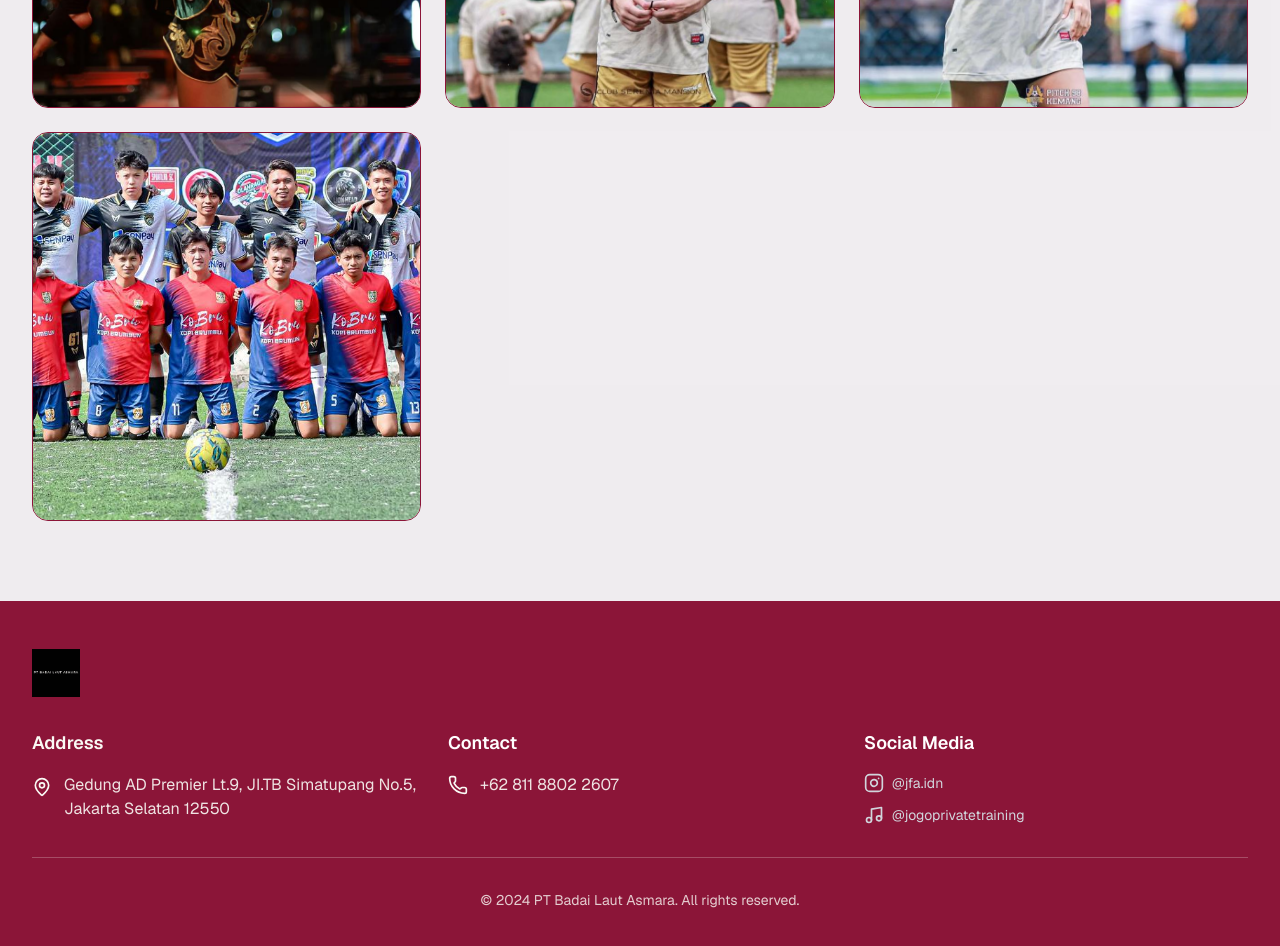
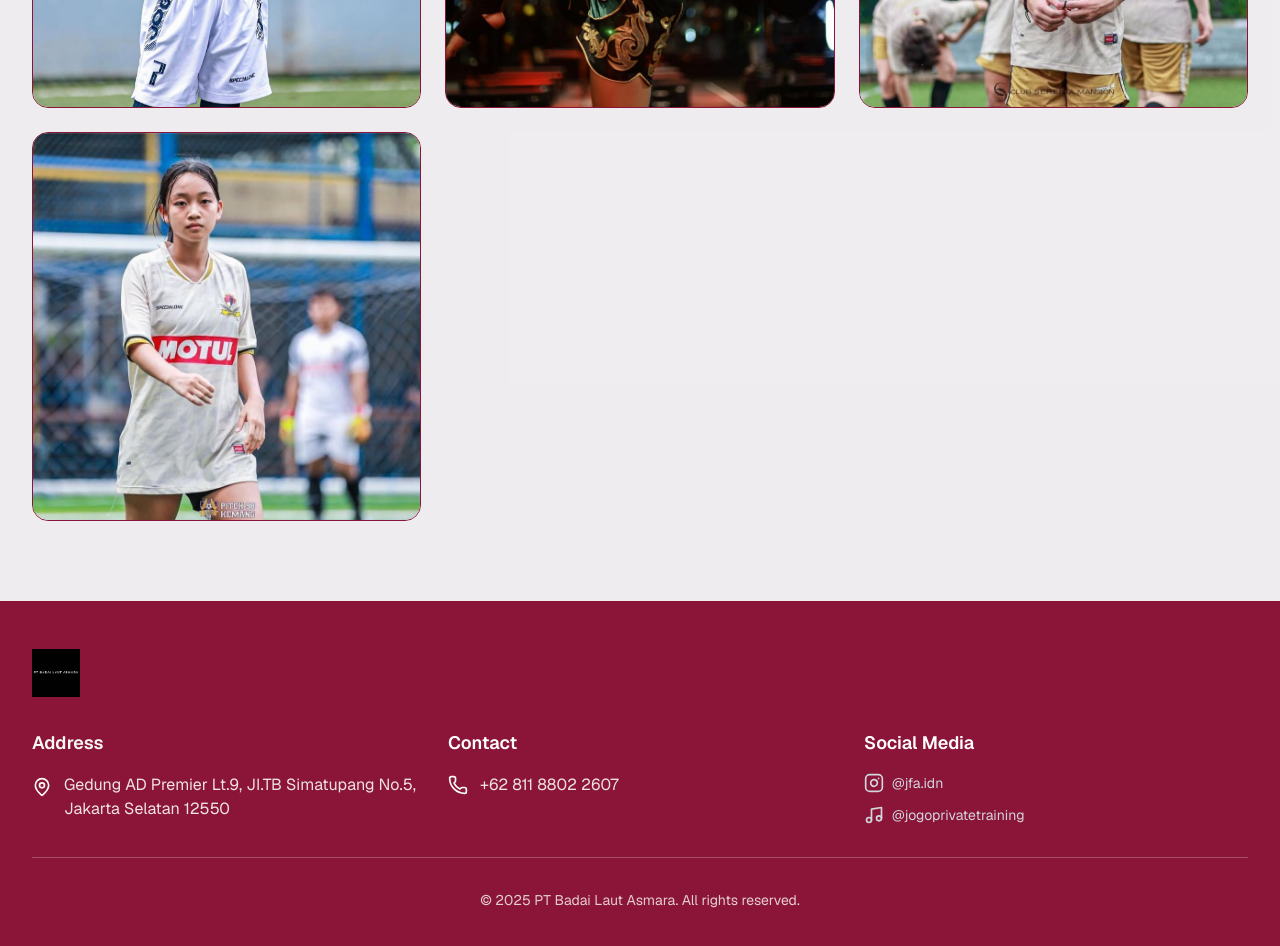
Before and after one commit to DrRhea/badailautasmara-web, a Next.js app: page / in a window 1280 px wide. Shown: the part 6220-7166 px from the top of the page. Built offline with nearby package versions, Linux system fonts and the light colour scheme.

Commit message:
Update copyright tahun ke 2025 dan pindahkan gallery-10 ke posisi pertama

```diff
--- a/src/components/Footer.tsx
+++ b/src/components/Footer.tsx
@@ -79,7 +79,7 @@ export default function Footer() {
         </div>
 
         <div className="border-t pt-8 text-center text-sm" style={{ borderColor: 'rgba(250, 250, 245, 0.3)', color: '#FAFAF5', opacity: 0.8 }}>
-          <p>&copy; 2024 PT Badai Laut Asmara. All rights reserved.</p>
+          <p>&copy; 2025 PT Badai Laut Asmara. All rights reserved.</p>
         </div>
       </div>
     </footer>
--- a/src/components/GallerySection.tsx
+++ b/src/components/GallerySection.tsx
@@ -5,6 +5,7 @@ import Image from "next/image";
 
 // Array untuk foto galeri
 const galleryImages = [
+  { src: "/images/gallery/gallery-10.png", alt: "Team Photo - JOGO" },
   { src: "/images/gallery/gallery-1.png", alt: "JOGO Training Session" },
   { src: "/images/gallery/gallery-2.png", alt: "Football Training" },
   { src: "/images/gallery/gallery-3.png", alt: "Football Match Action" },
@@ -14,7 +15,6 @@ const galleryImages = [
   { src: "/images/gallery/gallery-7.png", alt: "Swimming Session" },
   { src: "/images/gallery/gallery-8.png", alt: "Football Player - JOGO" },
   { src: "/images/gallery/gallery-9.png", alt: "Football Training Session" },
-  { src: "/images/gallery/gallery-10.png", alt: "Team Photo - JOGO" },
 ];
 
 export default function GallerySection() {
```
